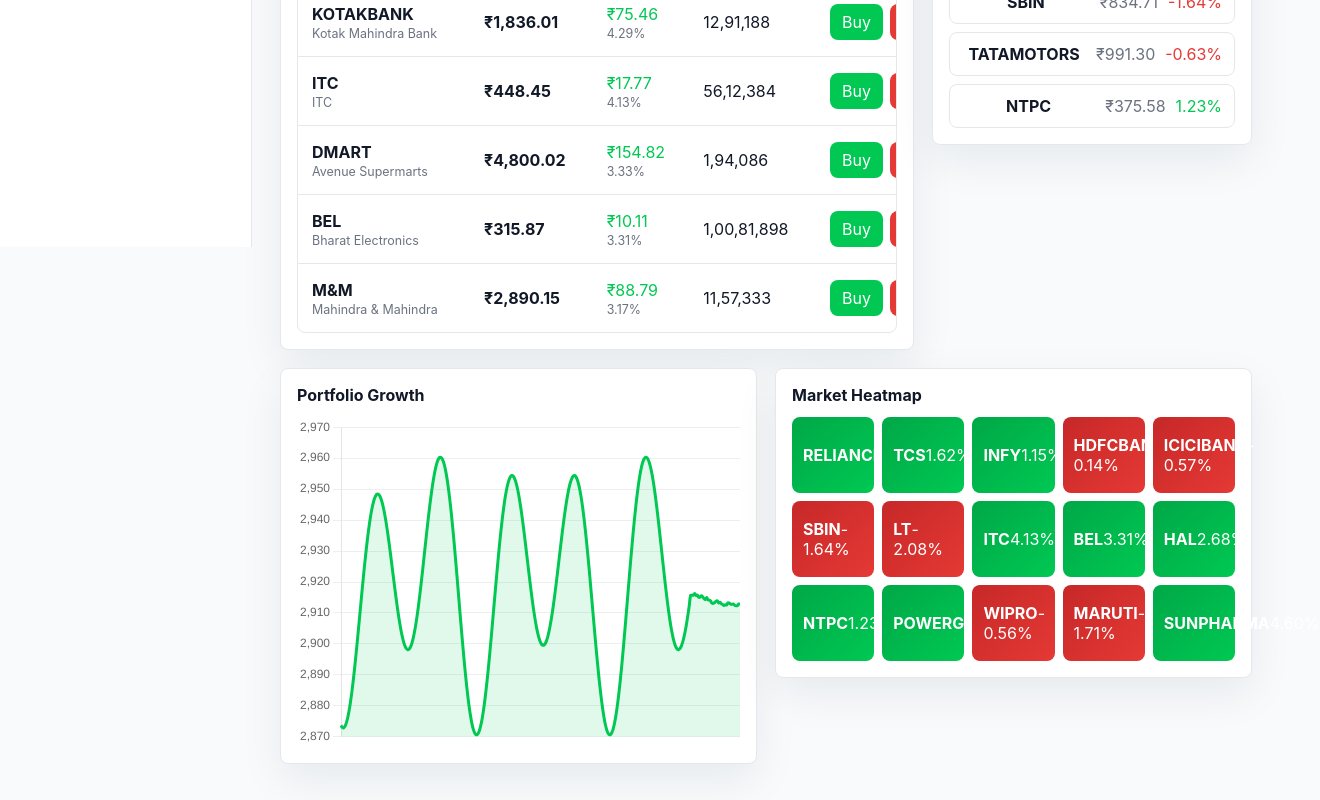
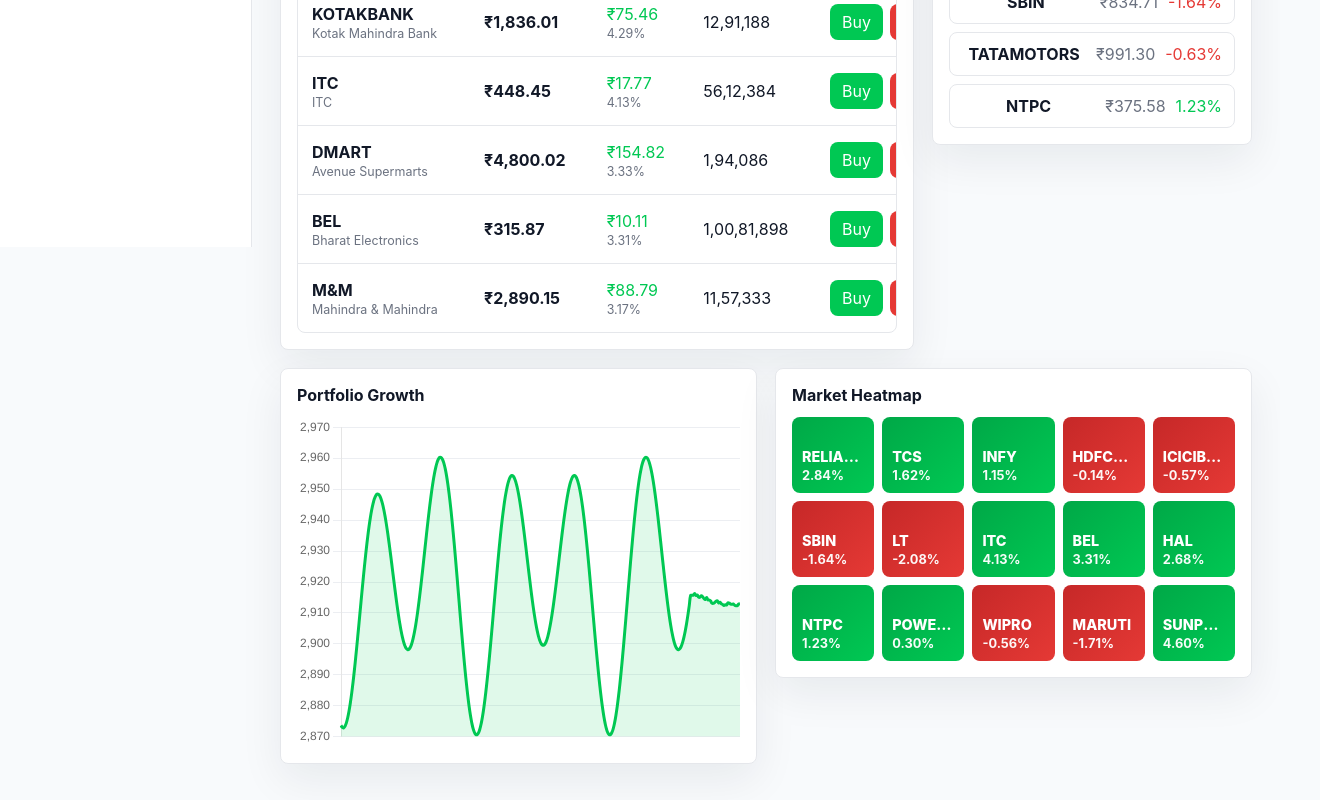
Before and after one commit to jiten-08/Payflow, a React (Vite) app: page / in a window 1280 px wide. Shown: the part 553-1353 px from the top of the page, 1320 px wide, since content can reach past the window. Built offline with nearby package versions, Linux system fonts and the light colour scheme.

Commit message:
Fix heatmap tile alignment

```diff
--- a/src/styles.css
+++ b/src/styles.css
@@ -72,8 +72,11 @@
 .mini-list { display: grid; gap: 8px; }
 .mini-list button { display: grid; grid-template-columns: 1fr auto auto; gap: 10px; align-items: center; padding: 11px 12px; border: 1px solid var(--line); border-radius: 8px; background: transparent; color: var(--text); }
 .mini-list span, .mini-list em { font-style: normal; color: var(--muted); }
-.heatmap { display: grid; grid-template-columns: repeat(5, minmax(0, 1fr)); gap: 8px; }
-.heat { min-height: 76px; padding: 11px; border-radius: 8px; color: white; text-align: left; }
+.heatmap { display: grid; grid-template-columns: repeat(5, minmax(78px, 1fr)); gap: 8px; align-items: stretch; }
+.heat { min-height: 76px; padding: 10px; border-radius: 8px; color: white; text-align: left; display: grid; grid-template-rows: 1fr auto; align-items: center; justify-items: start; gap: 4px; overflow: hidden; }
+.heat b, .heat span { display: block; max-width: 100%; min-width: 0; line-height: 1.12; letter-spacing: 0; }
+.heat b { align-self: end; font-size: clamp(.68rem, 1.15vw, .9rem); font-weight: 800; overflow: hidden; text-overflow: ellipsis; white-space: nowrap; }
+.heat span { align-self: start; font-size: clamp(.68rem, 1vw, .82rem); font-weight: 700; opacity: .96; }
 .up-bg { background: linear-gradient(135deg, #00a847, #00c853); }
 .down-bg { background: linear-gradient(135deg, #c62828, #e53935); }
 .empty { padding: 36px; text-align: center; color: var(--muted); }
@@ -104,7 +107,7 @@
 .mobile-nav { display: none; }
 @media (max-width: 1100px) { .stats-grid { grid-template-columns: repeat(2, 1fr); } .two-col, .lower { grid-template-columns: 1fr; } .filters { grid-template-columns: repeat(2, 1fr); } }
 @media (max-width: 820px) { :root { --sidebar: 0px; } .sidebar { display: none; } .topbar { left: 0; grid-template-columns: 1fr auto auto; padding: 12px 14px; } .market-pill, .wallet { display: none; } .content { padding: 94px 14px 96px; } .mobile-nav { position: fixed; left: 10px; right: 10px; bottom: 10px; height: 64px; display: grid; grid-template-columns: repeat(5, 1fr); align-items: center; background: var(--surface); border: 1px solid var(--line); border-radius: 8px; box-shadow: var(--shadow); z-index: 30; } .mobile-nav button { justify-content: center; display: grid; gap: 2px; padding: 6px; font-size: .68rem; } .drawer { width: 100%; min-height: 86vh; margin-top: auto; border-radius: 8px 8px 0 0; } .overlay { align-items: flex-end; } }
-@media (max-width: 620px) { .stats-grid, .filters, .settings-form, .metrics, .method-row { grid-template-columns: 1fr; } .page-title { align-items: flex-start; flex-direction: column; } .heatmap { grid-template-columns: repeat(2, 1fr); } .heat b { white-space: normal; overflow-wrap: anywhere; } .quick-amounts { grid-template-columns: repeat(2, 1fr); } .topbar { grid-template-columns: 1fr auto; } .topbar .icon-btn:first-of-type { display: none; } .chart-box { height: 270px; } }
+@media (max-width: 620px) { .stats-grid, .filters, .settings-form, .metrics, .method-row { grid-template-columns: 1fr; } .page-title { align-items: flex-start; flex-direction: column; } .heatmap { grid-template-columns: repeat(2, minmax(0, 1fr)); } .heat b { white-space: normal; overflow-wrap: anywhere; } .quick-amounts { grid-template-columns: repeat(2, 1fr); } .topbar { grid-template-columns: 1fr auto; } .topbar .icon-btn:first-of-type { display: none; } .chart-box { height: 270px; } }
 .checkout-overlay { justify-content: center; align-items: center; padding: 18px; }
 .checkout-modal { width: min(980px, calc(100vw - 28px)); max-height: min(760px, calc(100vh - 28px)); overflow: auto; background: var(--surface); border: 1px solid var(--line); border-radius: 8px; box-shadow: var(--shadow); }
 .checkout-brand { display: flex; align-items: center; justify-content: space-between; gap: 14px; padding: 18px; border-bottom: 1px solid var(--line); }
```
